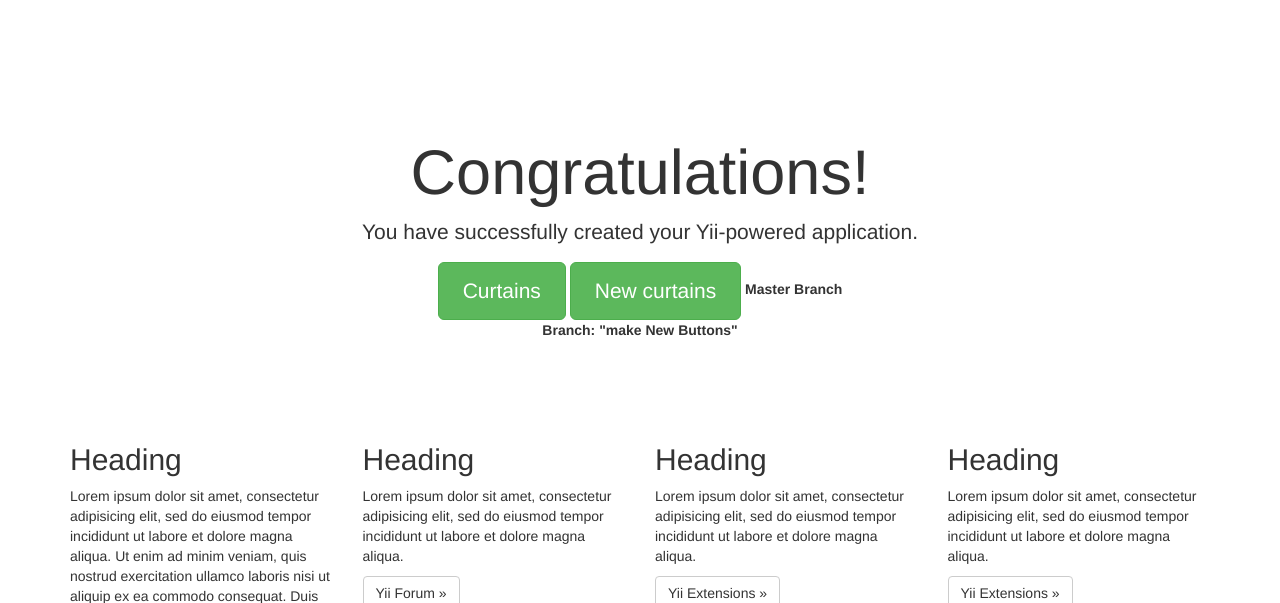
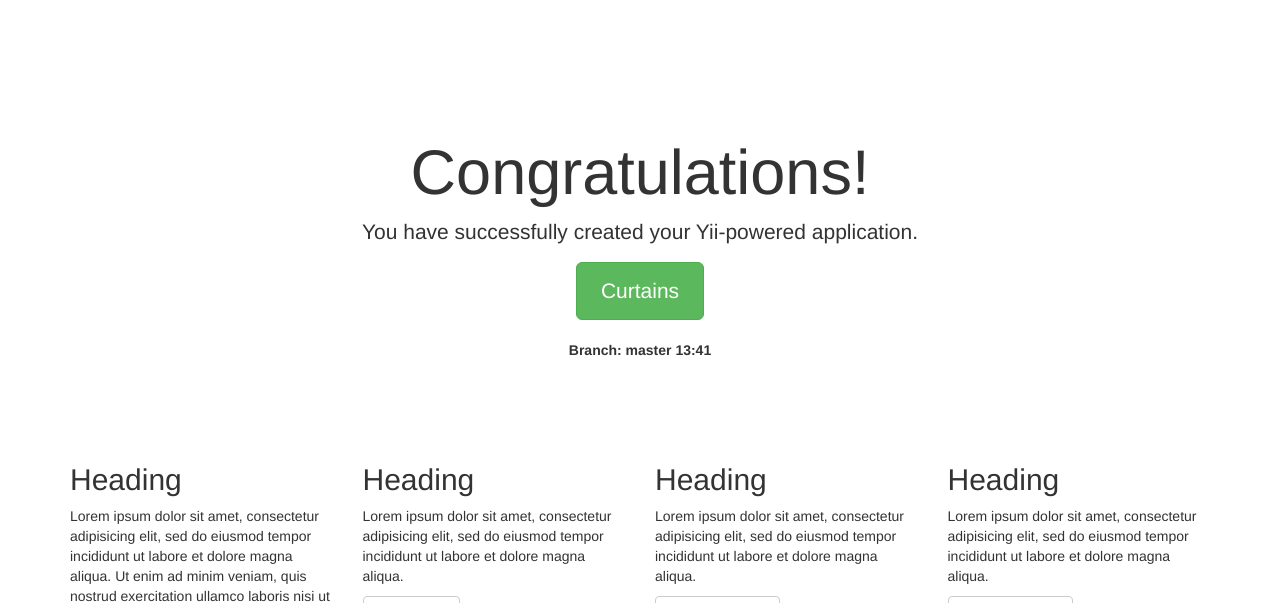
Before and after one commit to dmitryalex2012/train2505, a Yii app: template views/site/index.php in a window 1280 px wide. Shown: the top 603 px of the page. Run offline with PHP 8.4 and a stand-in for Yii, Linux system fonts and the light colour scheme; the template is opened without the code that fills it, so the values that code supplies are empty; some libraries are stand-ins or nearby versions.

Commit message:
Master branch 13:42.

```diff
--- a/views/site/index.php
+++ b/views/site/index.php
@@ -17,13 +17,10 @@ $this->title = 'My Yii Application';
         <?=     Html::a('Curtains', ['curtains/index'], ['class' => 'btn btn-lg btn-success']);
         ?>
 
-        <?=     Html::a('New curtains', ['curtains/index'], ['class' => 'btn btn-lg btn-success']);
-        ?>
-        <label>Master</label>
-        <label>Branch</label>
+        <br>
+        <br>
 
-        <br>
-        <label>Branch: "make New Buttons"</label>
+        <label>Branch: master 13:41</label>
 
     </div>
 
```
